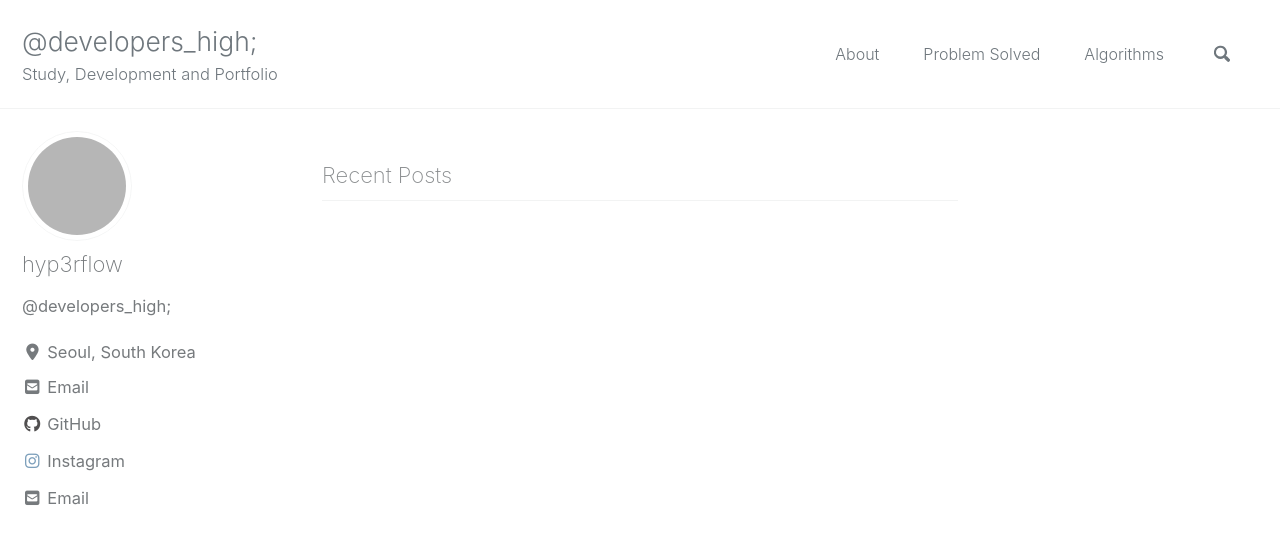
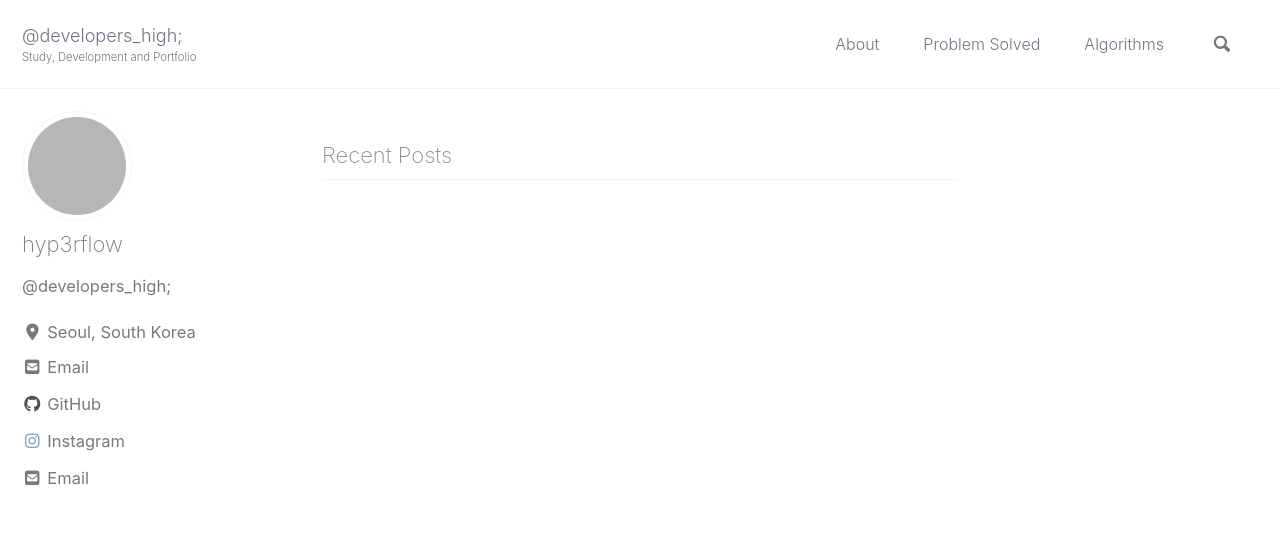
Before and after one commit to hyp3rflow/hyp3rflow.github.io, a Jekyll site: the page built from index.html, in a window 1280 px wide and 900 px high. Shown: the top 544 px of the window. Built offline with Jekyll 4.4.1, drawn with Linux system fonts in a browser that asks for light colours; cached includes are drawn as plain includes; nearby versions of some CDN libraries; the list of posts is cut into pages by our own code; grey boxes are pictures that could not be loaded.

Commit message:
Change the title font_size

```diff
--- a/_sass/minimal-mistakes/_navigation.scss
+++ b/_sass/minimal-mistakes/_navigation.scss
@@ -197,7 +197,7 @@
     &.site-title {
       margin-left: 0;
       font-weight: 300;
-      font-size: larger;
+      font-size: large;
     }
   }
 
@@ -239,12 +239,11 @@
         position: absolute;
         left: 0;
         bottom: 0;
-        height: 4px;
-        background: $primary-color;
+        height: 3px;
+        background: cornflowerblue;
         width: 100%;
-        -webkit-transition: $global-transition;
-        transition: $global-transition;
-        -webkit-transform: scaleX(0) translate3d(0, 0, 0);
+        -webkit-transition: all 0.2s ease-in-out;
+        transition: all 0.4s cubic-bezier(0.46, 0.03, 0.52, 0.96);
         transform: scaleX(0) translate3d(0, 0, 0); // hide
       }
 
```
